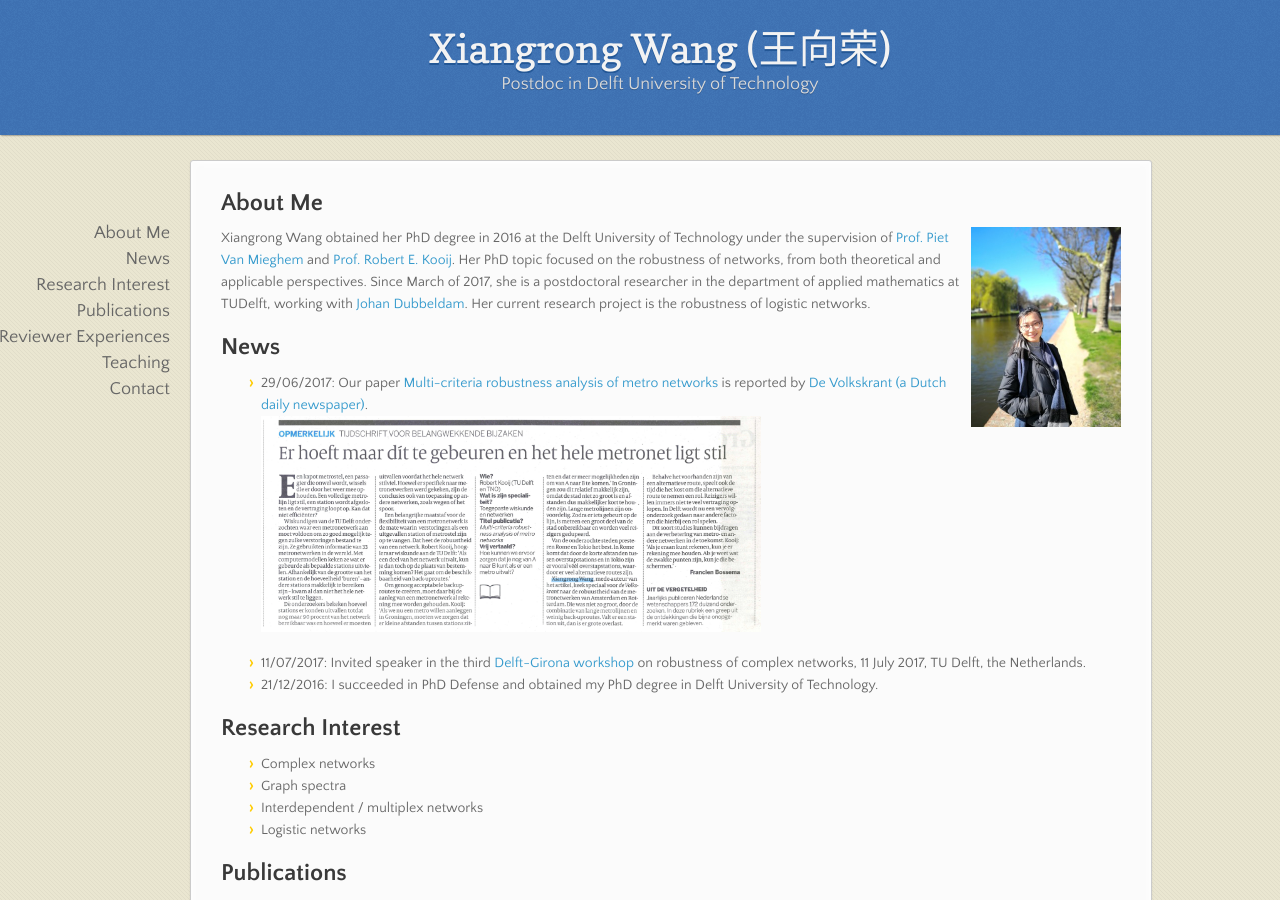
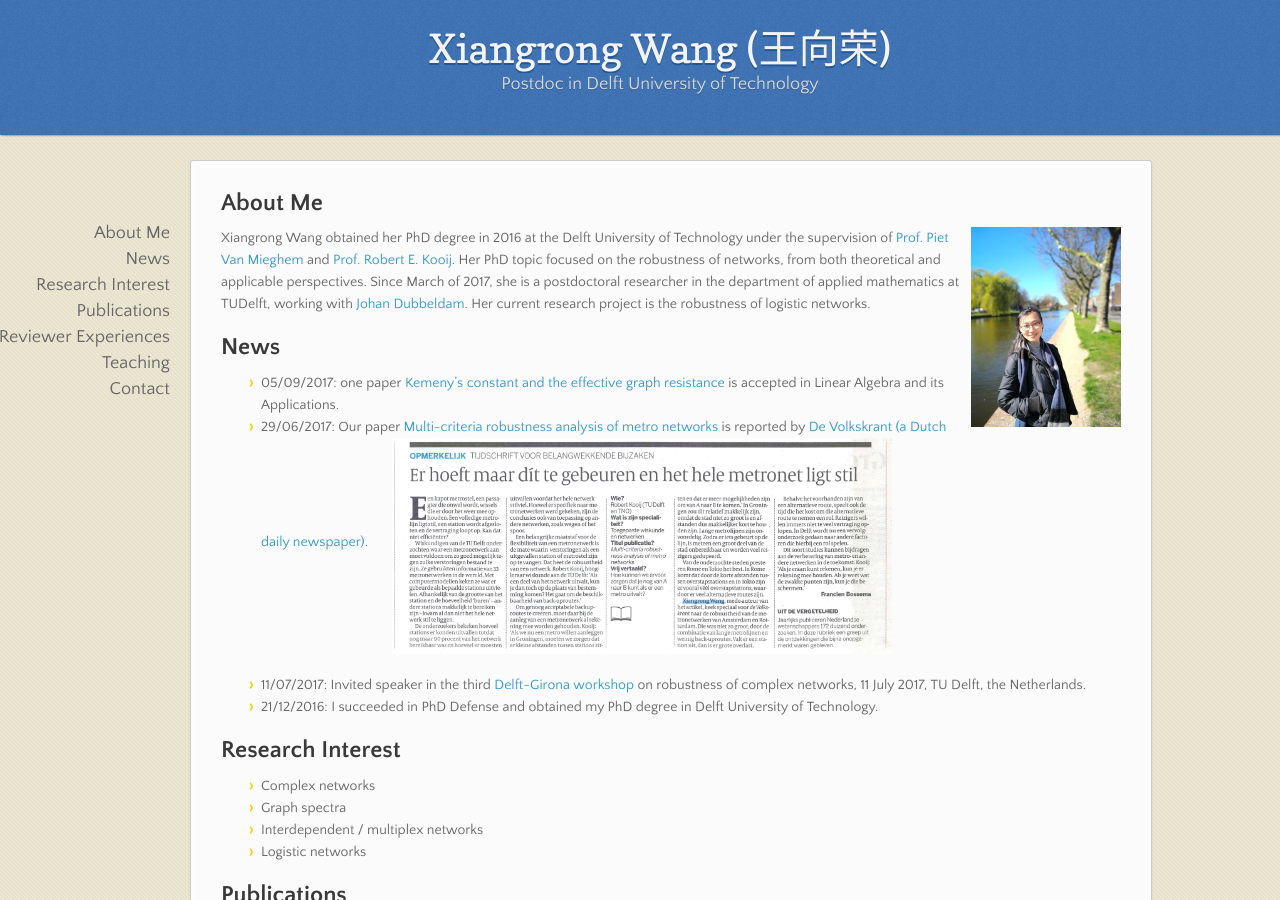
Before and after one commit to xiangrongwang/xiangrongwang.github.io, a Jekyll site: the page built from index.md, in a window 1280 px wide and 900 px high. Built offline with Jekyll 4.4.1, drawn with Linux system fonts in a browser that asks for light colours; nearby versions of some CDN libraries; our own code applies the rules of GitHub Pages for plain Markdown files.

Commit message:
Update index.md

```diff
--- a/index.md
+++ b/index.md
@@ -5,8 +5,9 @@ Xiangrong Wang obtained her PhD degree in 2016 at the Delft University of Techno
 Her PhD topic focused on the robustness of networks,  from both theoretical and applicable perspectives. Since March of 2017, she is a postdoctoral researcher in the department of applied mathematics at TUDelft, working with [Johan Dubbeldam](http://ta.twi.tudelft.nl/dv/users/dubbel/).  Her current research project is the robustness of logistic networks.
 
 ## News
+* 05/09/2017: one paper [Kemeny’s constant and the effective graph resistance](https://www.nas.ewi.tudelft.nl/people/Piet/papers/LAA2017_Kemeny_constant_pseudoinverse_Laplacian.pdf) is accepted in Linear Algebra and its Applications.
 * 29/06/2017: Our paper [Multi-criteria robustness analysis of metro networks](http://www.sciencedirect.com/science/article/pii/S0378437117300675) is reported by [De Volkskrant (a Dutch daily newspaper)]( http://www.volkskrant.nl/wetenschap/er-hoeft-maar-dit-te-gebeuren-en-het-hele-metronet-ligt-stil~a4503063/).
-        <img align="middle" width='500' src= "metro_article_deVolkstrant.png">
+        <img align="middle" width='500' src= "metro_article_deVolkstrant.png">
 
 * 11/07/2017: Invited speaker in the third [Delft-Girona workshop](https://www.nas.ewi.tudelft.nl/rocn/index.html) on robustness of complex networks, 11 July 2017, TU Delft, the Netherlands.
 * 21/12/2016: I succeeded in PhD Defense and obtained my PhD degree in Delft University of Technology.
```
